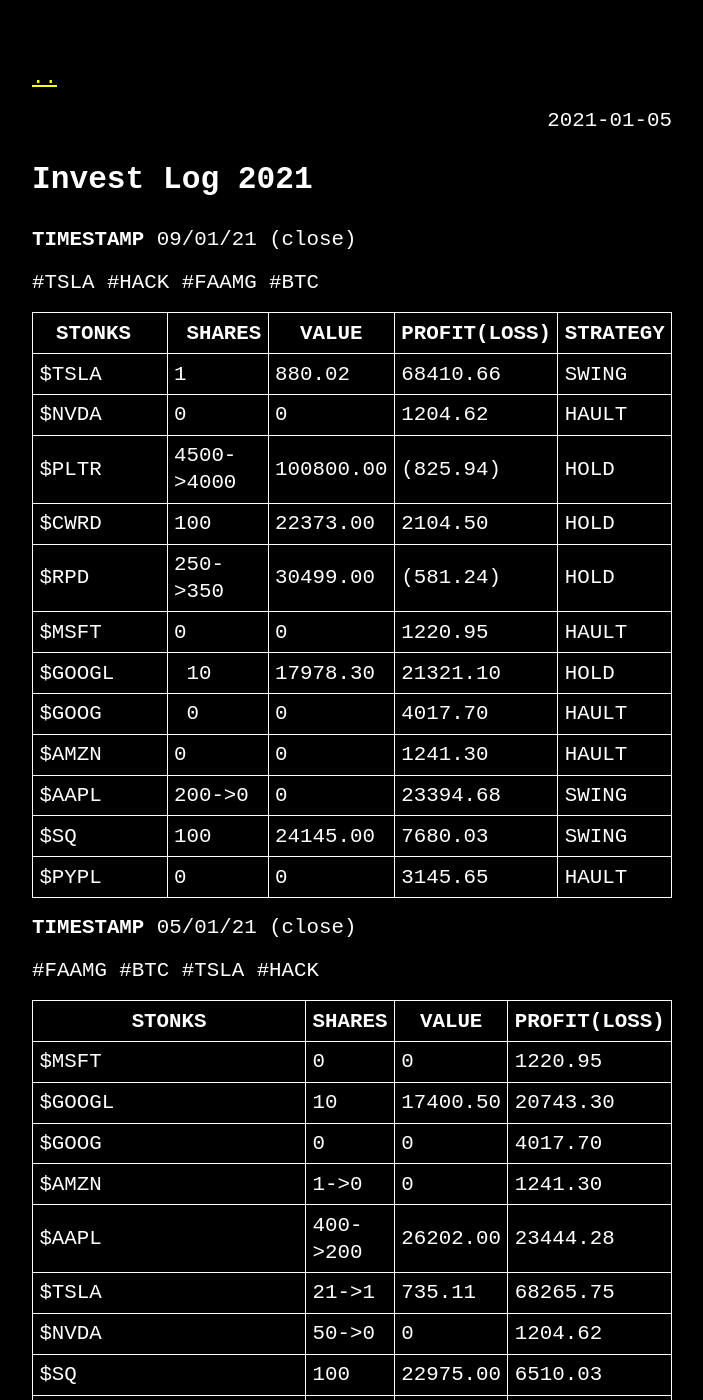
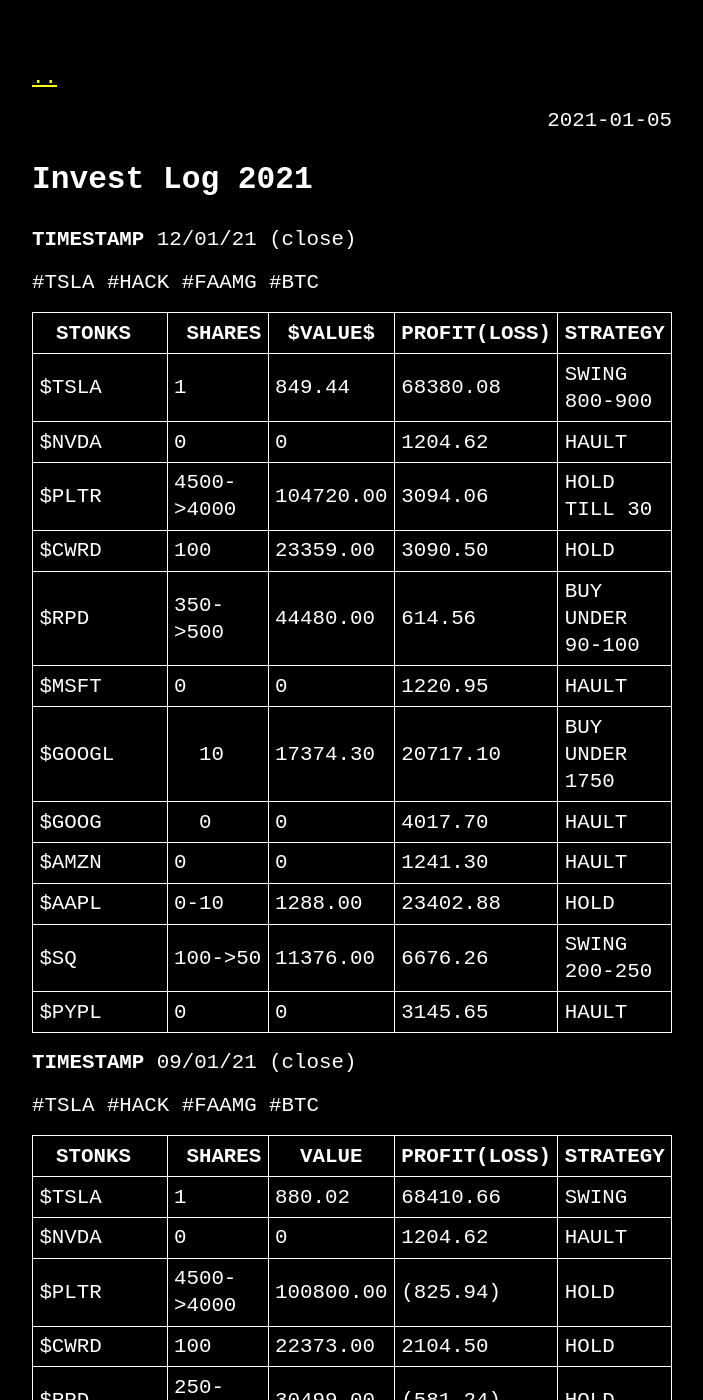
Before and after one commit to sanzomaldini/investlog, a Jekyll site: the page built from _posts/2021-01-05-2021.md, in a window 1280 px wide and 1400 px high. Shown: the whole window, without its empty margins (288-991 px from the left). Built offline with Jekyll 4.4.1, drawn with Linux system fonts in a browser that asks for light colours.

Commit message:
21/01/13

```diff
--- a/_posts/2021-01-05-2021.md
+++ b/_posts/2021-01-05-2021.md
@@ -2,6 +2,27 @@
 layout: post
 title: Invest Log 2021
 ---
+
+**TIMESTAMP** 12/01/21 (close)
+
+#TSLA #HACK
+ #FAAMG #BTC
+
+| STONKS  | SHARES | $VALUE$ | PROFIT(LOSS) |STRATEGY|
+|----|----|----|----|----|
+| $TSLA  | 1  | 849.44 | 68380.08 |SWING 800-900|
+| $NVDA  | 0  | 0 | 1204.62 |HAULT|
+| $PLTR  | 4500->4000  | 104720.00 | 3094.06 |HOLD TILL 30|
+| $CWRD  | 100 | 23359.00 | 3090.50 |HOLD |
+| $RPD  | 350->500  | 44480.00 | 614.56 |BUY UNDER 90-100|
+| $MSFT  | 0  | 0 | 1220.95 |HAULT|
+| $GOOGL |  10 | 17374.30 |	20717.10 | BUY UNDER 1750|
+| $GOOG  |  0 | 0 |	4017.70 |HAULT|
+| $AMZN  | 0 | 0 | 1241.30 |HAULT|
+| $AAPL  | 0-10  |  1288.00  | 23402.88 | HOLD|
+| $SQ    | 100->50 | 11376.00 | 6676.26 |SWING 200-250|
+| $PYPL  | 0  | 0 | 3145.65 |HAULT|
+
 **TIMESTAMP** 09/01/21 (close)
 
 #TSLA #HACK
```
Also changed, not shown: 1 other file.
